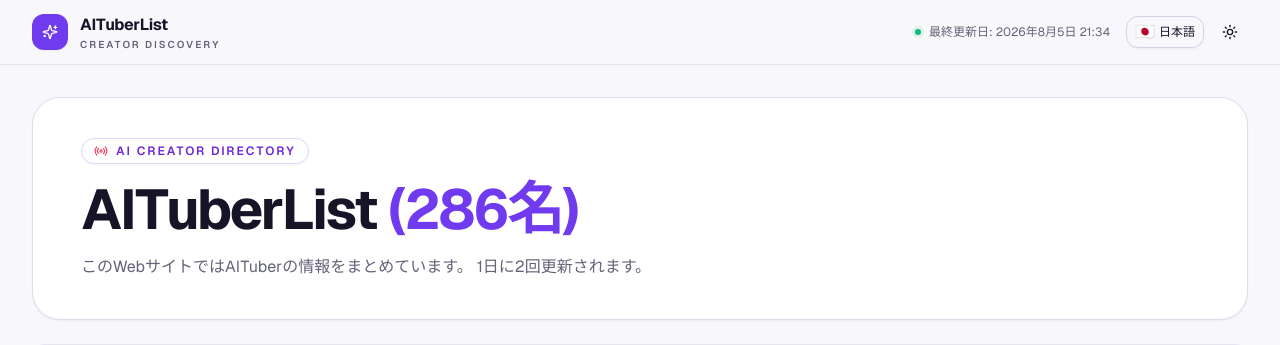
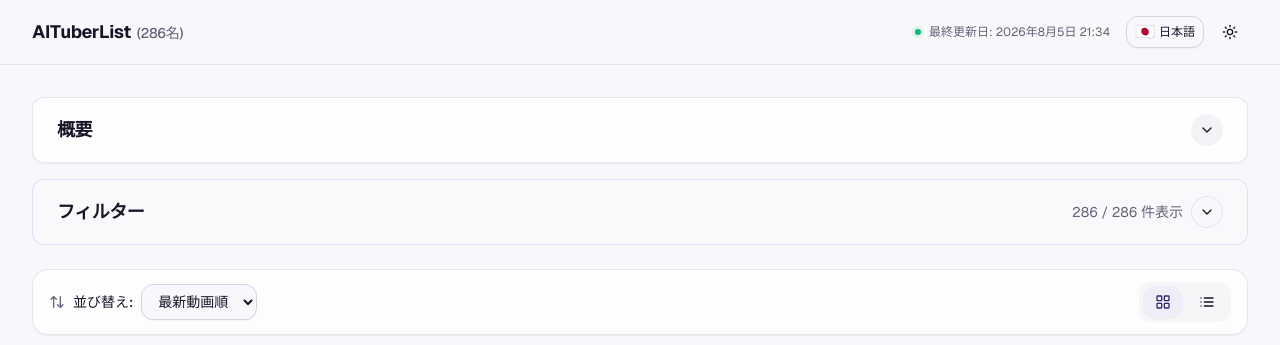
Before and after one commit to tegnike/aituber-list, a Next.js app: page / in a window 1280 px wide. Shown: the top 345 px of the page. Built offline with nearby package versions, Linux system fonts and the light colour scheme.

Commit message:
Simplify directory header

```diff
--- a/components/aituber-list/index.tsx
+++ b/components/aituber-list/index.tsx
@@ -3,7 +3,7 @@
 import { useState, useEffect, useCallback, useRef } from 'react'
 import { Button } from "@/components/ui/button"
 import { Card, CardContent, CardHeader, CardTitle } from "@/components/ui/card"
-import { ChevronDown, Radio, Sparkles } from "lucide-react"
+import { ChevronDown } from "lucide-react"
 import { ThemeToggle } from "@/components/ui/theme-toggle"
 import { LanguageToggle } from "@/components/ui/language-toggle"
 import { useLanguage } from "@/contexts/LanguageContext"
@@ -240,17 +240,12 @@ export function AituberList() {
       <style jsx global>{styles}</style>
       <header className="sticky top-0 z-40 border-b border-border/70 bg-background/85 backdrop-blur-xl">
         <div className="mx-auto flex h-16 max-w-[1440px] items-center justify-between px-4 sm:px-6 lg:px-8">
-          <div className="flex items-center gap-3">
-            <div className="flex h-9 w-9 items-center justify-center rounded-xl bg-primary text-primary-foreground shadow-sm">
-              <Sparkles className="h-4 w-4" aria-hidden="true" />
-            </div>
-            <div>
-              <div className="text-base font-bold tracking-[-0.025em]">AITuberList</div>
-              <div className="hidden text-[10px] font-semibold uppercase tracking-[0.2em] text-muted-foreground sm:block">
-                Creator discovery
-              </div>
-            </div>
-          </div>
+          <h1 className="flex items-baseline gap-1.5 text-base font-bold tracking-[-0.025em] sm:text-lg">
+            <span>{t('site.title')}</span>
+            <span className="text-sm font-medium text-muted-foreground">
+              {t('site.count', { count: aitubers.length })}
+            </span>
+          </h1>
           <div className="flex items-center gap-2">
             <div className="mr-2 hidden items-center gap-2 text-xs text-muted-foreground md:flex">
               <span className="h-1.5 w-1.5 rounded-full bg-emerald-500 shadow-[0_0_0_3px_hsl(142_71%_45%/0.12)]" />
@@ -263,27 +258,6 @@ export function AituberList() {
       </header>
 
       <div className="mx-auto max-w-[1440px] px-3 py-6 sm:px-6 sm:py-8 lg:px-8">
-        <section className="mb-6 rounded-[1.75rem] border border-border bg-card px-5 py-8 shadow-sm sm:px-8 sm:py-10 lg:px-12">
-          <div className="max-w-3xl">
-            <div className="mb-4 inline-flex items-center gap-2 rounded-full border border-violet-200 bg-white/75 px-3 py-1 text-xs font-semibold uppercase tracking-[0.16em] text-violet-700 shadow-sm dark:border-violet-400/20 dark:bg-violet-950/50 dark:text-violet-200">
-              <Radio className="h-3.5 w-3.5 text-rose-500" aria-hidden="true" />
-              AI creator directory
-            </div>
-            <h1 className="text-balance text-3xl font-bold tracking-[-0.045em] text-foreground sm:text-5xl lg:text-[3.5rem] lg:leading-[1.05]">
-              {t('site.title')}
-              <span className="ml-2 text-primary sm:ml-3">
-                {t('site.count', { count: aitubers.length })}
-              </span>
-            </h1>
-            <p className="mt-4 max-w-2xl text-sm leading-7 text-muted-foreground sm:text-base">
-              {t('overview.description1')} {t('overview.description2')}
-            </p>
-            <p className="mt-3 text-xs text-muted-foreground md:hidden">
-              {t('site.lastUpdated', { date: formatDate(aituberData.lastUpdated, locale) })}
-            </p>
-          </div>
-        </section>
-
       {/* Overview Card */}
       <Card className="mb-4 border-border/70 bg-card/80 shadow-sm backdrop-blur-sm">
         <Collapsible open={isOverviewOpen} onOpenChange={setIsOverviewOpen}>
```
